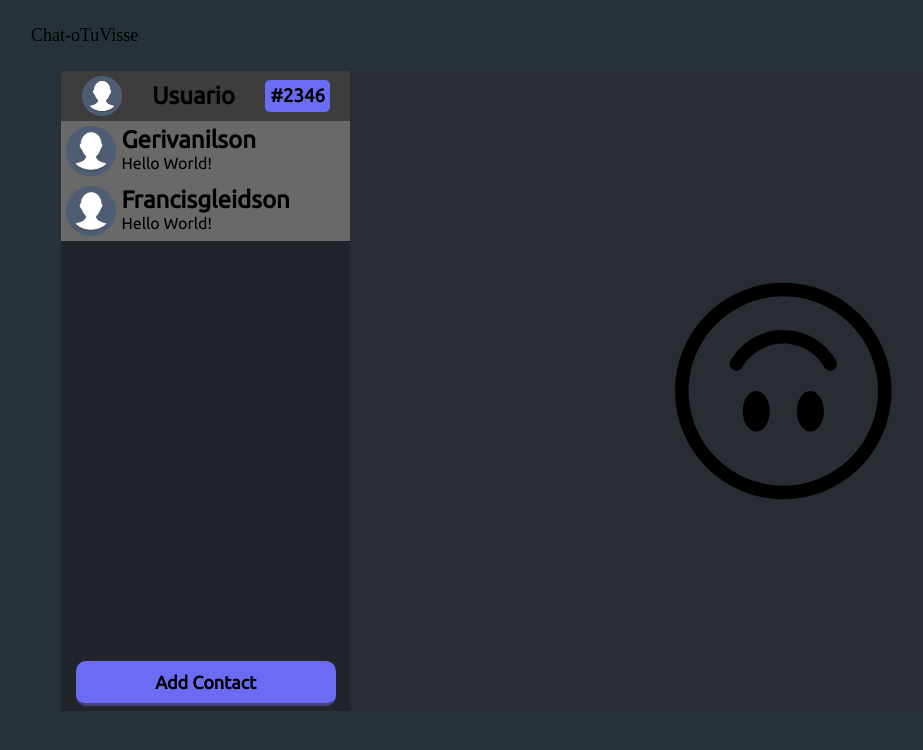
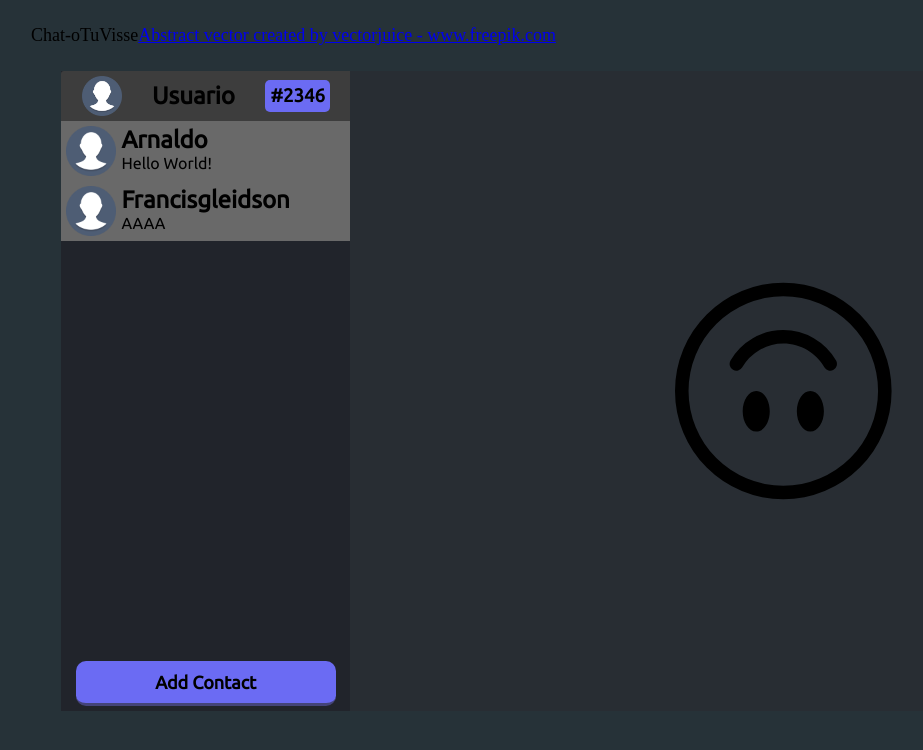
Before and after one commit to talis-fb/Chat, a React app: page / in a window 1280 px wide. Shown: the top 750 px of the page, without its empty margins (1-924 px from the left). Built offline with nearby package versions, Linux system fonts and the light colour scheme.

Commit message:
Message when it hasn't contacts in left

```diff
--- a/src/components/App.js
+++ b/src/components/App.js
@@ -1,26 +1,45 @@
 import React from 'react'
 
 import BlockOfChat from './BlockOfChat/BlockOfChat'
+import WithoutMessages from './WithoutMessages/WithoutMessages'
 import Profile from './Profile/Profile'
 import AddContact from './AddContact/AddContact'
 
 import './App.scss';
 
-function App() {
+class App extends React.Component {
+  constructor(props){
+    super(props)
+
+    this.state = {
+      contacts: [
+        {name: "Arnaldo", msg: "Hello World!"},
+        {name: "Francisgleidson", msg: "AAAA"}
+      ]
+    }
+  }
+
+  renderContacts(){
+    return
+  }
+
+  render(){
     return (
       <div className="App">
-
         <div className="title">
           Chat-oTuVisse
+          <a href='https://www.freepik.com/vectors/abstract'>Abstract vector created by vectorjuice - www.freepik.com</a>
         </div>
 
         <div className="chat">
-
           <nav className="list-of-contacts">
             <Profile />
             <div className="contacts">
-            <BlockOfChat name="Gerivanilson" />
-            <BlockOfChat name="Francisgleidson" />
+              {
+                this.state.contacts.length > 0
+                ? this.state.contacts.map( contact => <BlockOfChat name={contact.name} msg={contact.msg} /> )
+                : <WithoutMessages />
+              }
             </div>
             <AddContact />
           </nav>
@@ -31,11 +50,10 @@ function App() {
               <path d="M4.285 6.433a.5.5 0 0 0 .683-.183A3.498 3.498 0 0 1 8 4.5c1.295 0 2.426.703 3.032 1.75a.5.5 0 0 0 .866-.5A4.498 4.498 0 0 0 8 3.5a4.5 4.5 0 0 0-3.898 2.25.5.5 0 0 0 .183.683zM7 9.5C7 8.672 6.552 8 6 8s-1 .672-1 1.5.448 1.5 1 1.5 1-.672 1-1.5zm4 0c0-.828-.448-1.5-1-1.5s-1 .672-1 1.5.448 1.5 1 1.5 1-.672 1-1.5z"/>
             </svg>
           </div>
-
         </div>
-
       </div>
     );
   }
+}
 
 export default App;
--- a/src/components/BlockOfChat/BlockOfChat.js
+++ b/src/components/BlockOfChat/BlockOfChat.js
@@ -1,6 +1,6 @@
 import React from 'react'
 import './BlockOfChat.scss'
-import icon from '../assets/icon-profile.png'
+import icon from '../../assets/icon-profile.png'
 
 export default function(props){
     return(
@@ -8,7 +8,7 @@ export default function(props){
             <img src={icon} />
             <div>
                 <h2>{props.name}</h2>
-                <span>Hello World!</span>
+                <span>{props.msg}</span>
             </div>
         </div>
         )
--- a/src/components/Profile/Profile.js
+++ b/src/components/Profile/Profile.js
@@ -1,6 +1,6 @@
 import React from 'react'
 import './Profile.scss'
-import icon from '../assets/icon-profile.png'
+import icon from '../../assets/icon-profile.png'
 
 export default function(props){
     return (
--- /dev/null
+++ b/src/components/WithoutMessages/WithoutMessages.js
@@ -0,0 +1,13 @@
+import React from 'react'
+
+import './WithoutMessages.scss'
+
+export default function(){
+    return(
+        <div className="msg-without-contact">
+            <h2>You don't have contact yet</h2>
+            <br />
+            <h3>Add Someone in the button down</h3>
+        </div>
+    )
+}
--- /dev/null
+++ b/src/components/WithoutMessages/WithoutMessages.scss
@@ -0,0 +1,12 @@
+.msg-without-contact{
+    height: 100%;
+    width: 100%;
+
+    display: flex;
+    justify-content: center;
+    align-content: center;
+    flex-direction: column;
+    text-align: center;
+
+    font-family: 'Ubuntu';
+}
```
Also changed, not shown: src/assets/icon-profile.png (renamed from src/components/assets/icon-profile.png), src/assets/person-plus-fill.svg (renamed from src/components/assets/person-plus-fill.svg). Lines whose indentation alone changed are shown as unchanged.
